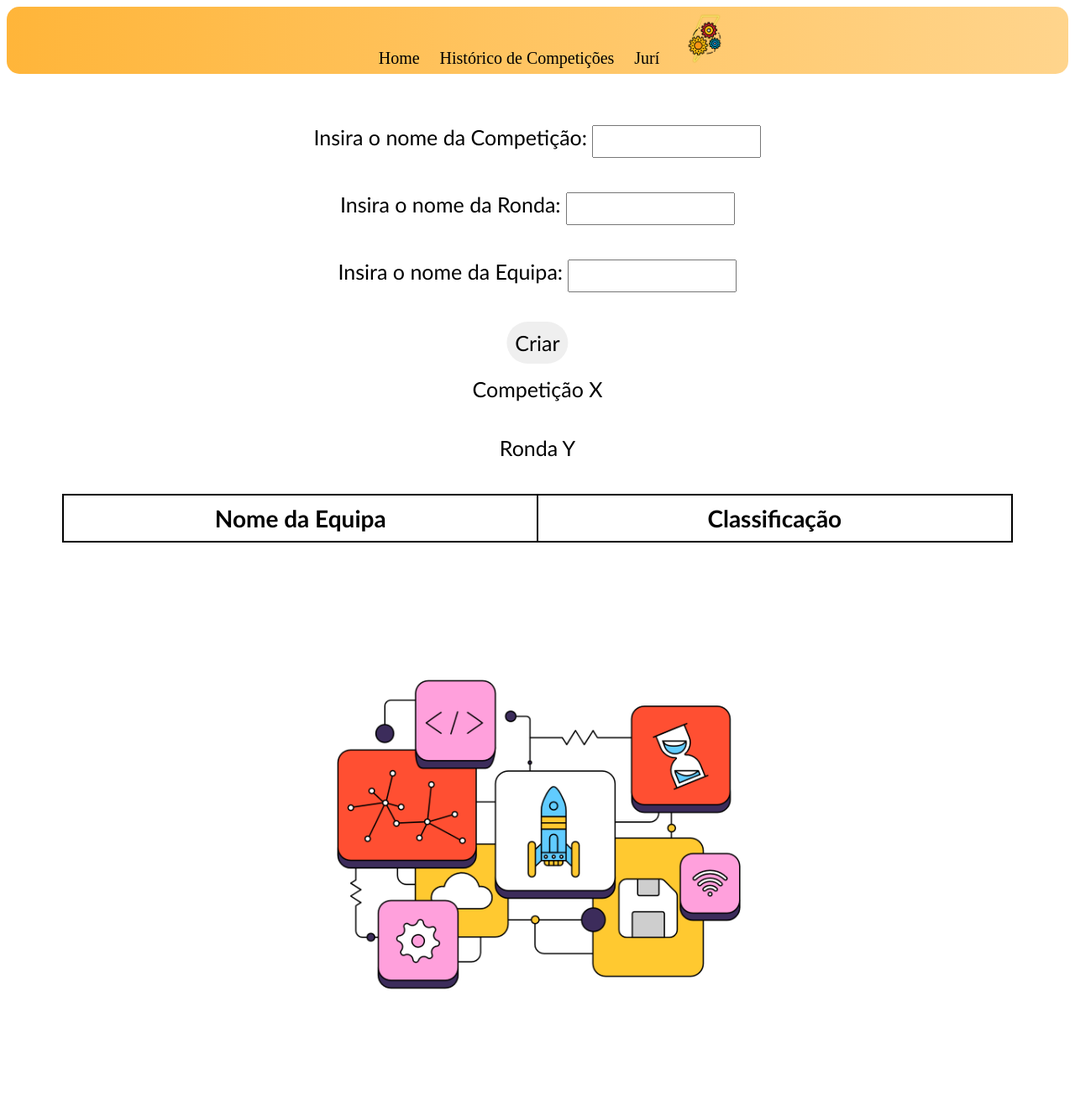
After one commit to rafamartins27/Lsis1, a web app: page /html/index.html in a window 1280 px wide. The commit adds this page. Shown: the whole page at 84% size. Run offline with its HTML, style and script files only (its server is not run), Linux system fonts and the light colour scheme; data that the repository does not hold is empty.

```diff
--- a/LSISProject/src/main/java/webroot/css/maincss.css
+++ b/LSISProject/src/main/java/webroot/css/maincss.css
@@ -109,7 +109,7 @@ body{
     font-size: 25px;
     border-radius: 90px;
     border: 0px;
-    position: center;
+    position: absolute;
 }
 
 .bttt:hover{
@@ -156,6 +156,11 @@ label {
     display: block;
     font-size: 25px;
     font-family: 'Trebuchet MS', 'Lucida Sans Unicode', 'Lucida Grande', 'Lucida Sans';
+    position: center;
+}
+
+label#competicao {
+    padding-top: 80px;
 }
 
 input {
@@ -190,9 +195,13 @@ td {
     font-size: 28px;
     font-family: 'Trebuchet MS', 'Lucida Sans Unicode', 'Lucida Grande', 'Lucida Sans';
     padding: 10px;
-    margin-top: 80px;
+    margin-top: 20px;
     margin-right: auto;
     margin-left: auto;
+}
+
+table#tableJuri {
+    margin-top: 90px;
 }
 
 th {
--- /dev/null
+++ b/LSISProject/src/main/java/webroot/html/index.html
@@ -0,0 +1,56 @@
+<!DOCTYPE html>
+<html>
+
+<head>
+    <meta charset="UTF-8">
+    <title>Grupo 8 | Home</title>
+    <link rel="stylesheet" href="../css/maincss.css">
+    <script src="../js/mainJs.js"></script>
+
+</head>
+
+<body>
+
+<div class="navbar">
+    <nav>
+        <ul id="MenuItems">
+            <li><a href="index.html">Home</a></li>
+            <li><a href="historicoCompeticoes.html">Histórico de Competições</a></li>
+            <li><a href="juri.html">Jurí</a></li>
+            <img src="../assets/logo.png" class="menu-icon" width="60px" height="60px">
+        </ul>
+    </nav>
+</div>
+
+<div class="completebox">
+    <label>Insira o nome da Competição: <input id="nomeCompeticao" type="text"></label>
+    <label>Insira o nome da Ronda: <input id="nomeRonda" type="text"></label>
+    <label>Insira o nome da Equipa: <input id="nomeEquipa" type="text"></label>
+    <span id="error"></span>
+    <button class="bttt" onclick="publishInfo()">Criar</button>
+</div>
+
+<div>
+    <label class="label" id="competicao">Competição X</label>
+    <label class="label" id="ronda">Ronda Y</label>
+    <form>
+        <div class="form">
+            <div id="tables">
+                <table id="table">
+                    <thead>
+                    <tr>
+                        <th>Nome da Equipa</th>
+                        <th>Classificação</th>
+                    </tr>
+                    </thead>
+                </table>
+            </div>
+        </div>
+    </form>
+</div>
+
+<div class="imagem"><img src="../assets/imageminicio.png" class="imag"></div>
+<div class="separacao"></div>
+
+</body>
+</html>
--- a/LSISProject/src/main/java/webroot/js/mainJs.js
+++ b/LSISProject/src/main/java/webroot/js/mainJs.js
@@ -24,3 +24,19 @@ function publishInfo() {
         labelRonda.innerHTML = nomeRonda;
     }
 }
+
+function tableJuri() {
+    const nomeJuri = document.getElementById('nomeJuri').value;
+    const error = document.getElementById('errorJuri');
+    error.innerHTML = (!nomeJuri) ? 'O campo é obrigatório.' : '';
+    if (nomeJuri) {
+        const tableElement = document.getElementById('tableJuri');
+        const trElement = document.createElement('tr');
+        const tbodyElement = document.createElement('tbody');
+        const juri = document.createElement('td');
+        juri.innerHTML = nomeJuri;
+        trElement.appendChild(juri);
+        tbodyElement.appendChild(trElement);
+        tableElement.appendChild(tbodyElement);
+    }
+}
```
Also changed, not shown: LSISProject/src/main/java/webroot/html/juri.html (+37 -7 lines), LSISProject/src/main/java/webroot/index.html (deleted, +0 -56 lines).
